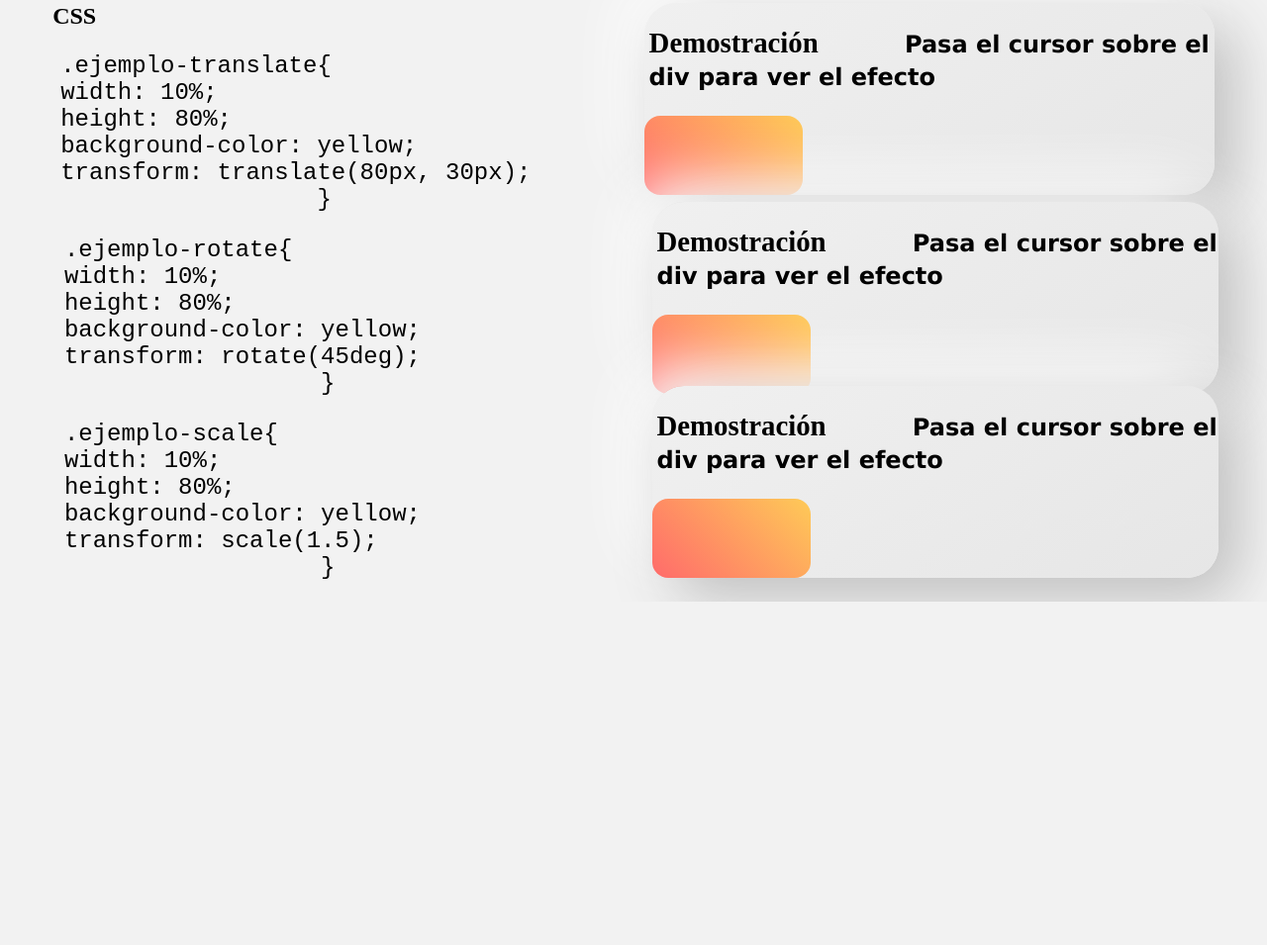
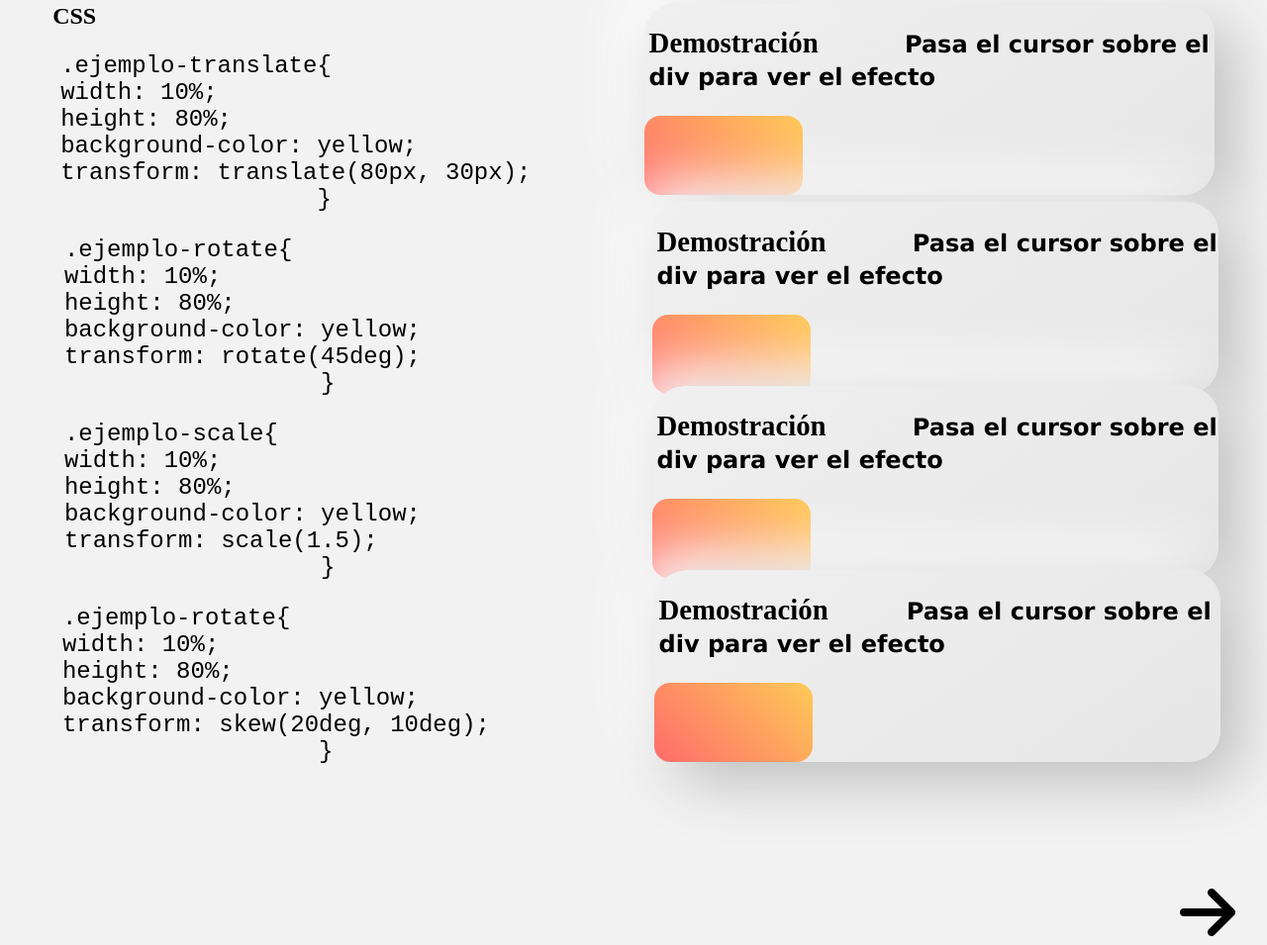
Before and after one commit to Najwaelqortobi/Proyecto_sprint_Recogida, a plain HTML site: page ejemplosTransformaciones.html in a window 1280 px wide. Shown: the part 192-1147 px from the top of the page at 99% size. Before the commit the page ends 800 px from the top, so only its background shows below. Drawn offline with Linux system fonts and the light colour scheme.

Commit message:
todo listo falta parte animaciones

```diff
--- a/ejemplo3.html
+++ b/ejemplosTransformaciones.html
@@ -6,7 +6,7 @@
     <link rel="stylesheet" href="style.css">
     <link rel="stylesheet" href="https://cdnjs.cloudflare.com/ajax/libs/font-awesome/6.6.0/css/all.min.css" integrity="sha512-Kc323vGBEqzTmouAECnVceyQqyqdsSiqLQISBL29aUW4U/M7pSPA/gEUZQqv1cwx4OnYxTxve5UMg5GT6L4JJg==" crossorigin="anonymous" referrerpolicy="no-referrer" />
 
-    <title>Ejemplo 3</title>
+    <title>Ejemplos Transformaciones</title>
 </head>
 
 <body>
@@ -43,7 +43,7 @@ transform: translate(80px, 30px);
 
 
 
-
+<!--parte contenido copiada y pegada en cada ejemplo-->
         <section class="code-transform">
             <pre><code>
 .ejemplo-rotate{
@@ -59,11 +59,7 @@ transform: rotate(45deg);
             </div>
         </section>
 
-
-
-
-
-
+<!--parte contenido copiada y pegada en cada ejemplo-->
     </div>
     <div class="scale">
         <section class="code-transform">
@@ -81,10 +77,27 @@ transform: scale(1.5);
             </div>
         </section>
     </div>
-    <div class="skew"></div>
+    <div class="skew">
+        <section class="code-transform">
+            <pre><code>
+.ejemplo-rotate{
+width: 10%;
+height: 80%;
+background-color: yellow;
+transform: skew(20deg, 10deg);
+                  }</code></pre>
+        </section>
+        <section class="demo-skew">
+            <h2>Demostración <span>Pasa el cursor sobre el div para ver el efecto</span></h2>
+            <div class="ejemplo-skew">
+            </div>
+        </section>
+    </div>
 </div>
 
-
+<div class="siguiente">
+    <a href="ejemplosAnimaciones.html"><i class="fa-solid fa-arrow-right"></i></a>
+    </div>
 </body>
 
 </html>
--- a/style.css
+++ b/style.css
@@ -380,7 +380,7 @@ code{
     display: flex;
     justify-content: space-around;
     margin-left: 0.5rem;
-    gap: 8rem;
+    gap: 4rem;
 
 }
 .ejemplo-skew{
@@ -411,7 +411,7 @@ code{
     }
     h2 span{
         font-size: 1.5rem;
-        margin-left: 2rem;
+        margin-left: 1.5rem;
     }
     }
 
```
Also changed, not shown: casosPracticos.html (+1 -1 lines), ejemplosTransiciones.html (renamed from ejemplo2.html, +1 -1 lines), ejemplosAnimaciones.html (added).
